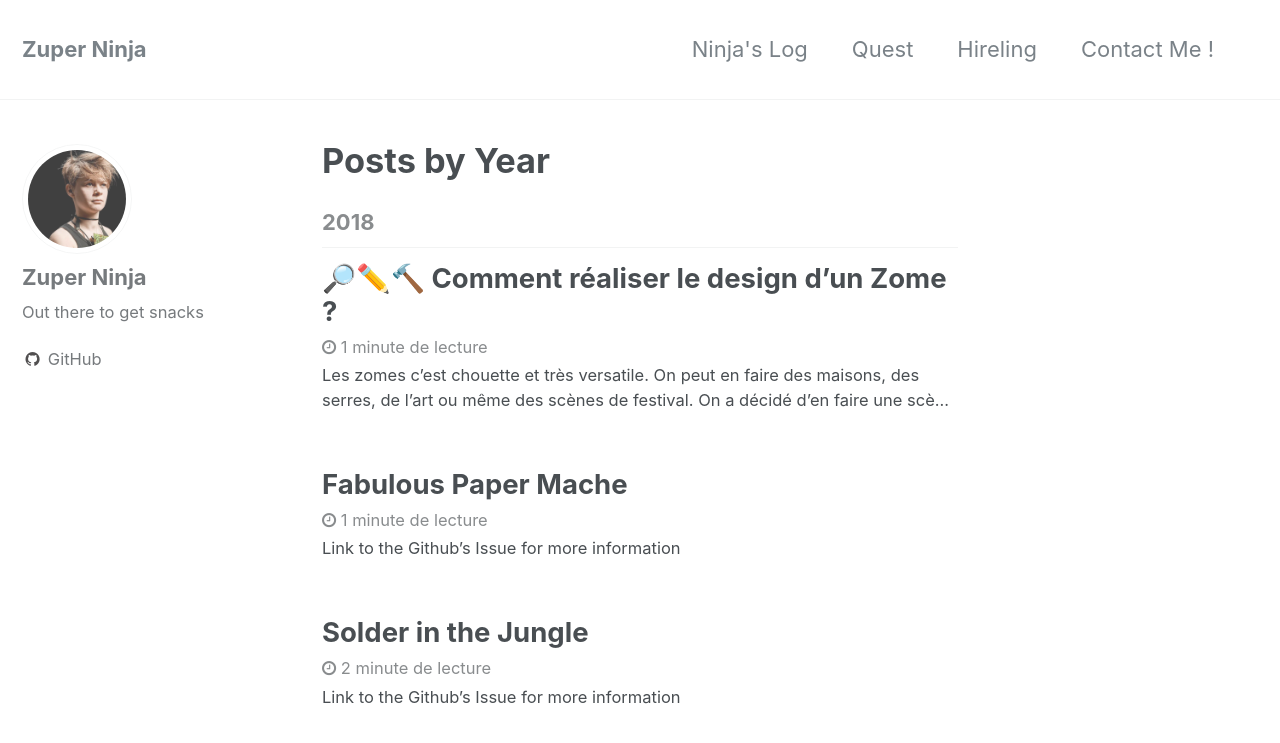
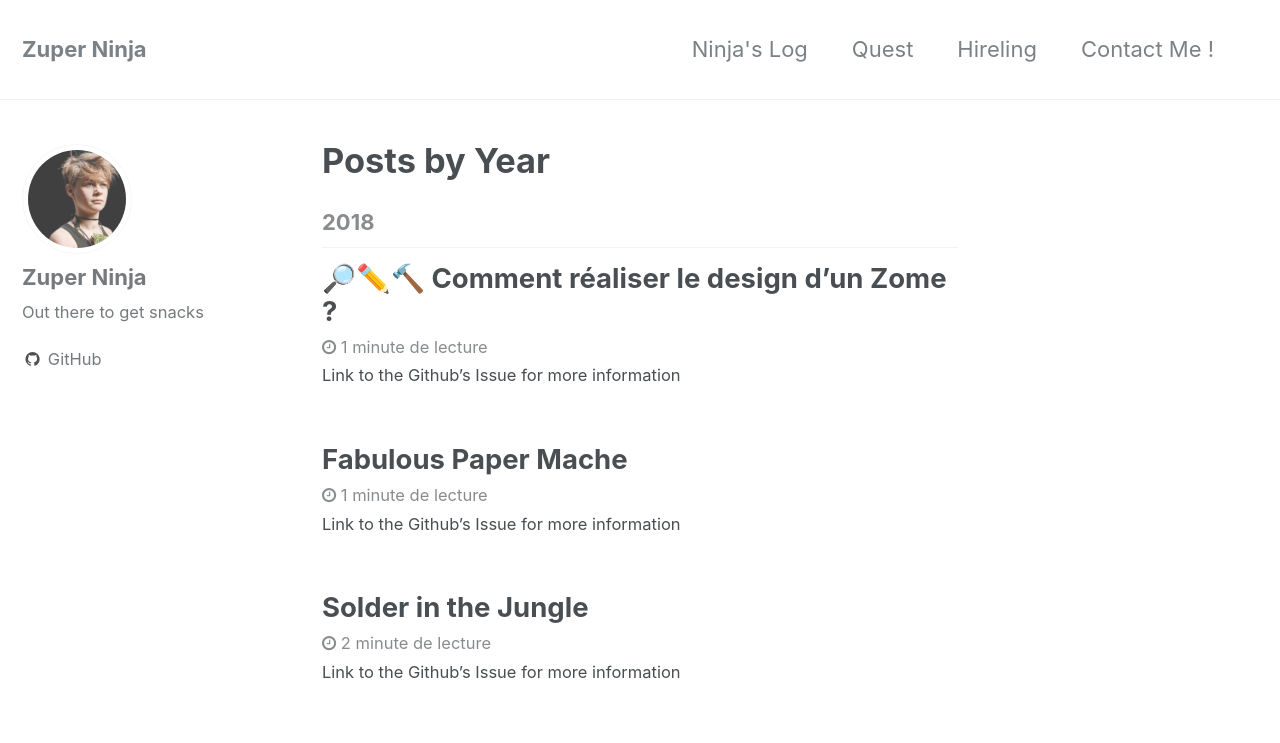
Before and after one commit to zuperninja/zuperninja.github.io, a Jekyll site: the page built from _pages/year-archive.html, in a window 1280 px wide and 900 px high. Shown: the top 743 px of the window. Built offline with Jekyll 4.4.1, drawn with Linux system fonts in a browser that asks for light colours; emoji names are drawn with the system emoji font.

Commit message:
Update 2018-05-30-design-zome.md

```diff
--- a/_posts/2018-05-30-design-zome.md
+++ b/_posts/2018-05-30-design-zome.md
@@ -9,6 +9,7 @@ tags:
 related: true
 
 ---
+[Link to the Github's Issue for more information](https://github.com/zuperninja/blog/issues/1)
 
 Les zomes c'est chouette et très versatile. On peut en faire des maisons, des serres, de l'art ou même des scènes de festival. On a décidé [d'en faire une scène de festival ](https://zuperninja.github.io/blog/portfolio/quete-zome/)pour son côté aérien et organique. Et aussi car c'est toujours assez passionnant de travailler et découvrir la magie de la géométrie.
 
```
